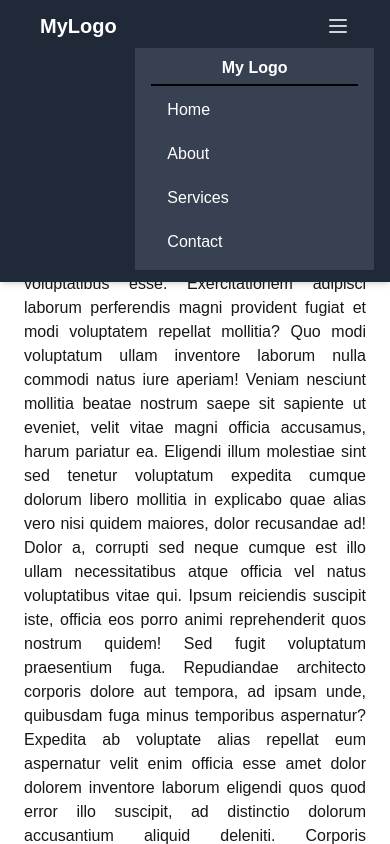
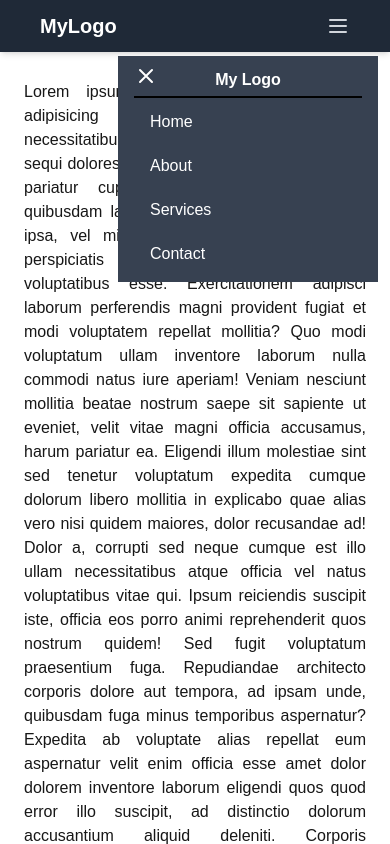
Before and after one commit to Github6432/job-portal, a Next.js app: page / in a window 390 px wide. Both pictures are taken after a click on the button 338 px from the left and 26 px from the top of the page. Shown: the top 844 px of the page. Built offline with nearby package versions, Linux system fonts and the light colour scheme.

Commit message:
create loggle mune

```diff
--- a/src/app/components/Navbar.tsx
+++ b/src/app/components/Navbar.tsx
@@ -58,7 +58,23 @@ const Navbar: React.FC = () => {
 
       {/* Mobile menu items */}
       {isOpen && (
-        <ul className="md:hidden bg-gray-700 ml-auto mt-2 w-2/3 flex flex-col items-start px-4 py-2 space-y-1">
+        <ul className="absolute right-3 top-12 md:hidden bg-gray-700 ml-auto mt-2 w-2/3 flex flex-col items-start px-4 py-2 space-y-1">
+          <button onClick={toggleMenu}>
+            <svg
+              className="absolute w-6 h-6"
+              fill="none"
+              stroke="currentColor"
+              viewBox="0 0 24 24"
+              xmlns="http://www.w3.org/2000/svg"
+            >
+              <path
+                strokeLinecap="round"
+                strokeLinejoin="round"
+                strokeWidth="2"
+                d="M6 18L18 6M6 6l12 12"
+              />
+            </svg>
+          </button>
           <div className='mx-auto font-semibold'>My Logo</div>
           <hr className="border-black w-full border" />
 
```
